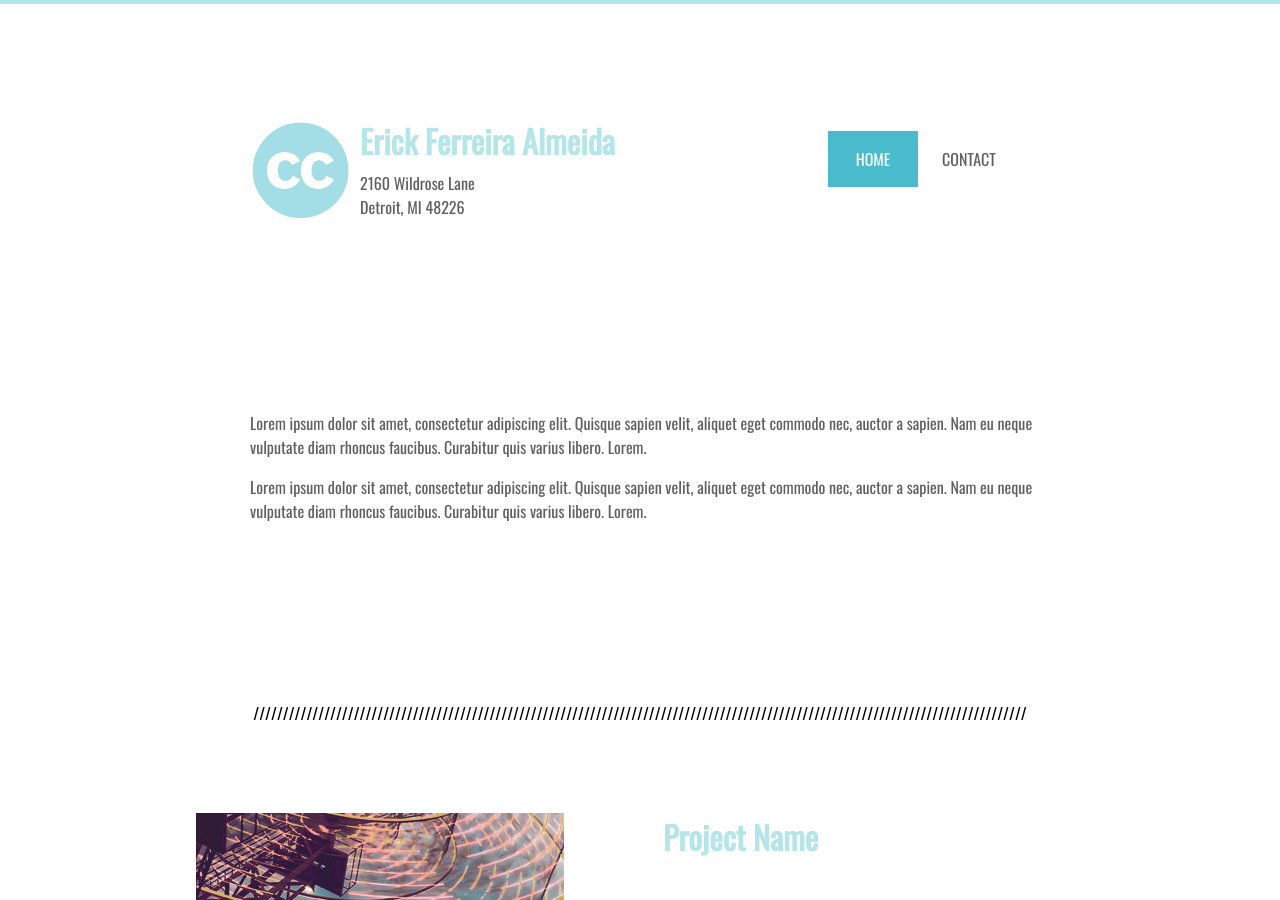
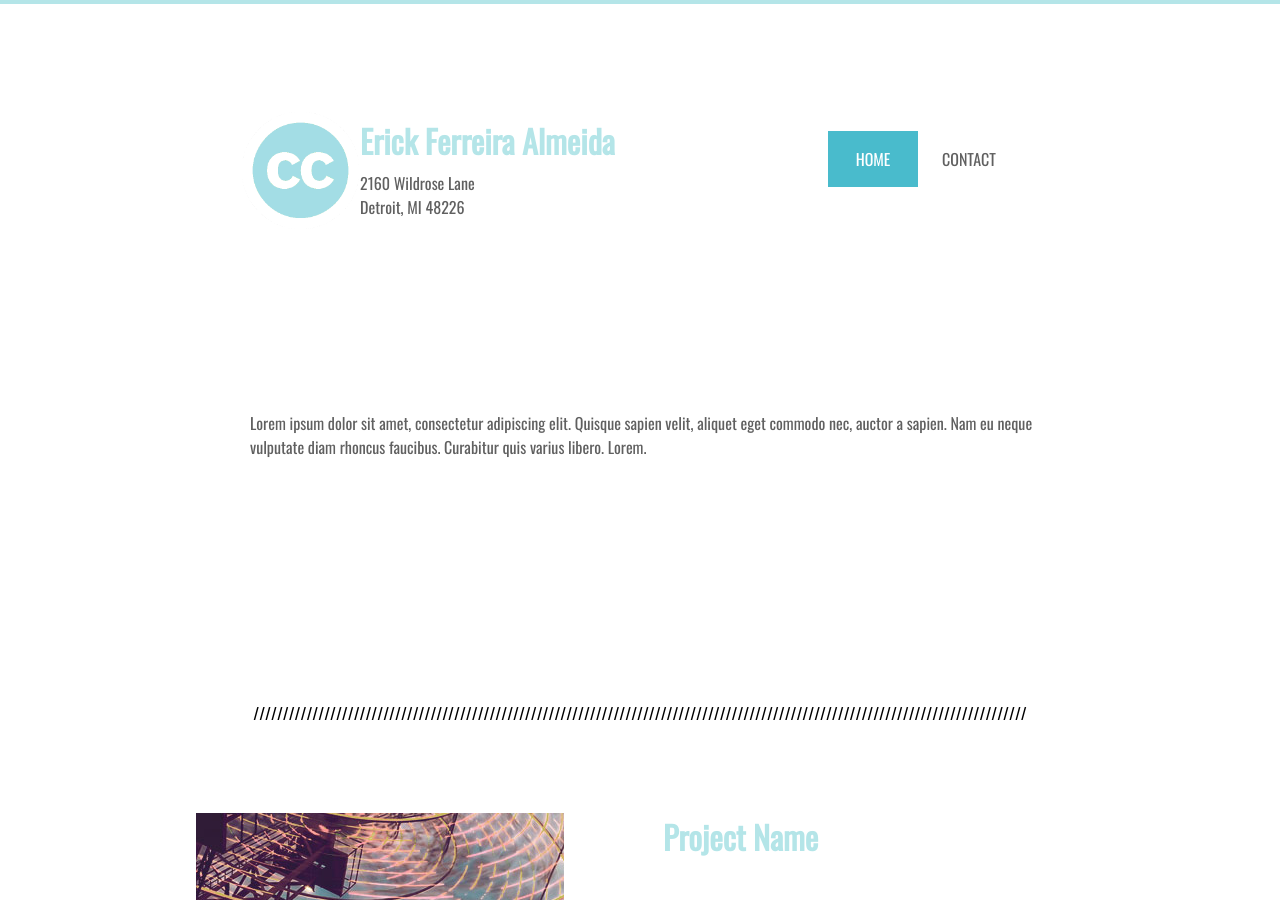
Before and after one commit to singchan/intransigent_carousel, a Jekyll site: the page built from page_test.md, in a window 1280 px wide and 900 px high. Built offline with Jekyll 4.4.1, drawn with Linux system fonts in a browser that asks for light colours.

Commit message:
Create page_test.md

```diff
--- a/page_test.md
+++ b/page_test.md
@@ -4,5 +4,3 @@ layout: home
 
 ---
 Lorem ipsum dolor sit amet, consectetur adipiscing elit. Quisque sapien velit, aliquet eget commodo nec, auctor a sapien. Nam eu neque vulputate diam rhoncus faucibus. Curabitur quis varius libero. Lorem.
-
-Lorem ipsum dolor sit amet, consectetur adipiscing elit. Quisque sapien velit, aliquet eget commodo nec, auctor a sapien. Nam eu neque vulputate diam rhoncus faucibus. Curabitur quis varius libero. Lorem.
```
